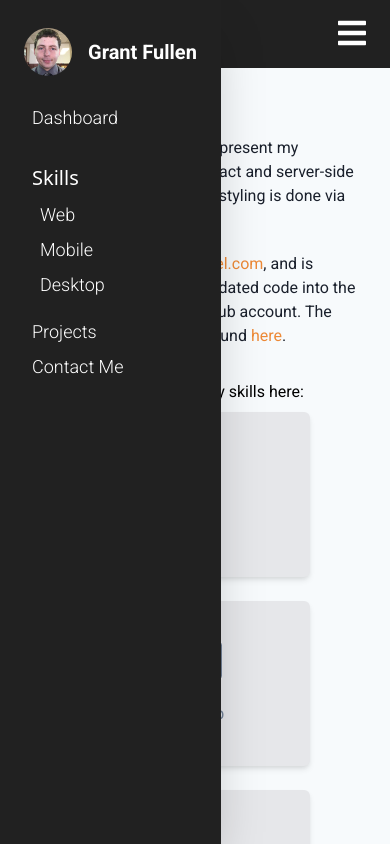
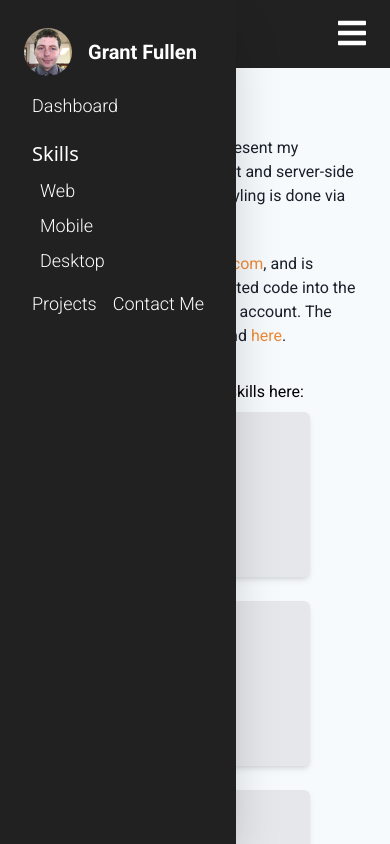
Before and after one commit to grant1842/resume, a Next.js app: page / in a window 390 px wide. Both pictures are taken after a click on the element 352 px from the left and 34 px from the top of the page. Built offline with nearby package versions, Linux system fonts and the light colour scheme.

Commit message:
new mobile sidebar settings from scratch

```diff
--- a/components/PageContent.tsx
+++ b/components/PageContent.tsx
@@ -10,9 +10,11 @@ type Props = {
 
 const PageContent = ({ title, onMobileMenuToggle, mobileMenuVisible, children }: Props) => {
     return (
-        <div className={`${mobileMenuVisible ? 'h-screen flex flex-col' : 'flex-1 flex flex-col'}`}>
-            <Header title={title} onMobileMenuToggle={onMobileMenuToggle} mobileMenuVisible={mobileMenuVisible} />
-            <div className={'flex-1 flex flex-col bg-gray-100'}>{children}</div>
+        <div className={`flex-1 flex flex-col`}>
+            {/* <div className={`${mobileMenuVisible ? 'h-screen flex flex-col' : 'flex-1 flex flex-col'}`}> */}
+            <Header title={title} onMobileMenuToggle={onMobileMenuToggle} />
+            <div className={`flex-1 flex flex-col bg-gray-100 overflow-hidden`}>{children}</div>
+            {/* <div className={`${mobileMenuVisible ? 'h-screen' : ''} flex-1 flex flex-col bg-gray-100`}>{children}</div> */}
         </div>
     )
 }
--- a/components/container.tsx
+++ b/components/container.tsx
@@ -5,7 +5,7 @@ type Props = {
 }
 
 const Container = ({ children }: Props) => {
-    return <div className={'flex-1 p-8'}>{children}</div>
+    return <div className={'flex-1 p-8 overflow-hidden'}>{children}</div>
 }
 
 export default Container
--- a/components/header.tsx
+++ b/components/header.tsx
@@ -6,7 +6,6 @@ import { MouseEvent } from 'react'
 type Props = {
     title: string
     onMobileMenuToggle: (e: MouseEvent) => void
-    mobileMenuVisible: boolean
 }
 
 const Header = ({ title, onMobileMenuToggle }: Props) => {
--- a/components/layout.tsx
+++ b/components/layout.tsx
@@ -24,9 +24,8 @@ const Layout = ({ children, headChildren, pageTitle = 'Grant Fullen - React Resu
     return (
         <>
             <Meta />
-            {/* <div className={`${mobileMenuVisible ? 'h-screen overflow-hidden' : 'flex flex-col min-h-screen'}`}> */}
-            {/* <Alert preview={preview} /> */}
-            <main className={`${mobileMenuVisible ? 'flex flex-col' : 'flex-1 flex flex-col min-h-screen'} `}>
+            <main className={`flex-1 flex flex-col ${mobileMenuVisible ? 'h-screen' : 'min-h-screen'}`}>
+                {/* <main className={`${mobileMenuVisible ? 'flex flex-col' : 'flex-1 flex flex-col min-h-screen'} `}> */}
                 <Head>
                     <title>{pageTitle}</title>
                     <link
@@ -37,21 +36,23 @@ const Layout = ({ children, headChildren, pageTitle = 'Grant Fullen - React Resu
                 </Head>
                 {/* <div className='flex-1 flex flex-col'> */}
                 <div
-                    className={`${
-                        mobileMenuVisible ? 'relative flex flex-col h-screen overflow-hidden' : 'flex-1 flex flex-row'
-                    }`}
+                    className={`flex-1 flex flex-row relative ${mobileMenuVisible ? 'h-screen' : ''}`}
+                    // className={`${
+                    //     mobileMenuVisible ? 'relative flex flex-col h-screen' : 'flex-1 flex flex-row'
+                    // }`}
                 >
                     {router.isFallback ? (
                         <p>Loading…</p>
                     ) : (
                         <>
-                            <div
-                                className={`${
-                                    mobileMenuVisible ? 'flex flex-col absolute left-0 inset-y-0' : 'hidden'
-                                } `}
-                            >
-                                <Sidebar />
-                            </div>
+                            {/* <div
+                                className={`flex flex-col ${mobileMenuVisible ? 'absolute left-0 h-screen' : 'hidden'}`}
+                                // className={`${
+                                //     mobileMenuVisible ? 'flex flex-col absolute left-0 inset-y-0' : 'hidden'
+                                // } `}
+                            > */}
+                            <Sidebar mobileMenuVisible={mobileMenuVisible} />
+                            {/* </div> */}
                             <PageContent
                                 title={pageTitle}
                                 onMobileMenuToggle={toggleMobileMenu}
@@ -62,9 +63,7 @@ const Layout = ({ children, headChildren, pageTitle = 'Grant Fullen - React Resu
                         </>
                     )}
                 </div>
-                {/* </div> */}
             </main>
-            {/* </div> */}
             {/* <Footer /> */}
         </>
     )
--- a/components/sidebar/Sidebar.tsx
+++ b/components/sidebar/Sidebar.tsx
@@ -2,11 +2,17 @@ import SidebarItem from './components/SidebarItem'
 import SidebarSection from './components/SidebarSection'
 import Avatar from '../avatar'
 
-type Props = {}
+type Props = {
+    mobileMenuVisible: boolean
+}
 
-const Sidebar = ({}: Props) => {
+const Sidebar = ({ mobileMenuVisible }: Props) => {
     return (
-        <nav className='flex-1 flex flex-col items-start bg-gray-primary shadow-2xl font-light text-white px-6 py-4'>
+        <nav
+            className={`${
+                mobileMenuVisible ? 'absolute h-screen overflow-hidden' : 'hidden flex flex-col'
+            } items-start bg-gray-primary shadow-2xl font-light text-white px-6 py-4`}
+        >
             <SidebarSection>
                 <Avatar name={'Grant Fullen'} picture={'/assets/profile-picture.jpg'} />
             </SidebarSection>
```
